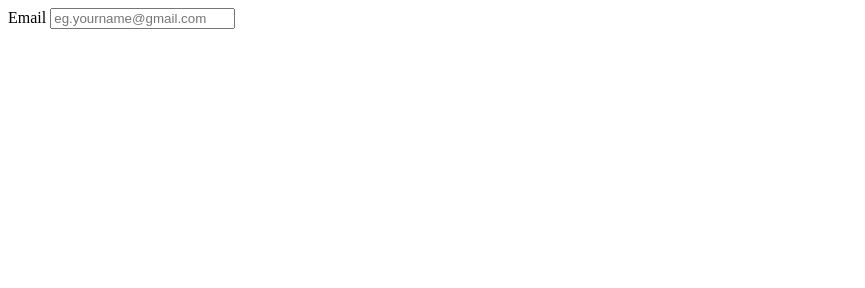
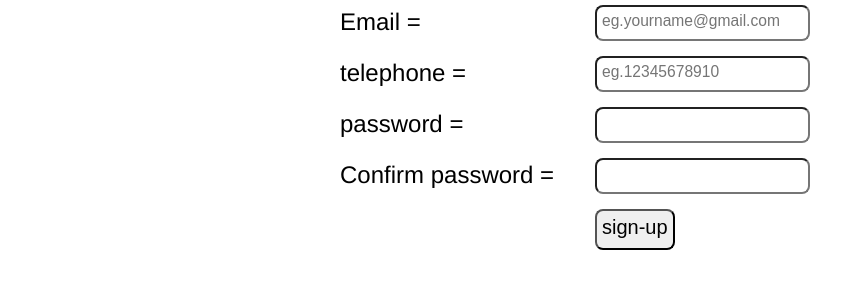
Before and after one commit to ayush-rgp/jQ.github.io, a plain HTML site: page index.html in a window 1280 px wide. Shown: the whole page, without its empty margins (0-865 px from the left). Drawn offline with Linux system fonts and the light colour scheme.

Commit message:
Update index.html

```diff
--- a/index.html
+++ b/index.html
@@ -8,7 +8,51 @@
 
         <style type="text/css">
 
+            body {
 
+                font-family: Helvetica, sans-serif;
+                font-size: 150%;
+
+            }
+
+            input {
+
+                padding: 5px 5px 9px 5px;
+                position: relative;
+                bottom: 3px;
+                font-size: 65%;
+                border: 2px soild grey;
+                border-radius: 8px;
+                margin-left: 5px;
+
+            }
+
+            label {
+
+                float: left;
+                width: 250px;
+
+            }
+
+            #wrapper {
+
+                width: 600px;
+                margin: 0 auto;
+
+            }
+
+            .for {
+
+                margin-bottom: 15px;
+
+            }
+
+            #submit {
+
+                margin-left: 255px;
+                font-size: 20px;
+
+            }
 
         </style>
 
@@ -16,13 +60,75 @@
 
     <body>
 
-        <label for="email">Email</label>
+        <div id="wrapper">
 
-        <input type="text" name="email" id="email" placeholder="eg.yourname@gmail.com"><br>
+            <div class="for">
+
+                <label for="email">Email = </label>
+
+                <input type="text" name="email" id="email" placeholder="eg.yourname@gmail.com">
+
+            </div>
+
+            <div class="for">
+
+                <label for="telephone">telephone = </label>
+
+                <input type="text" name="telephone" id="telephone" placeholder="eg.12345678910">
+
+            </div>
+
+            <div class="for">
+
+                <label for="password">password = </label>
+
+                <input type="password" name="password" id="password">
+
+            </div>
+
+            <div class="for">
+
+                <label for="password">Confirm password = </label>
+
+                <input type="password" name="Confirm password" id="confirmpassword">
+
+            </div>
+
+            <div class="for">
+
+                <input type="submit" id="submit" value="sign-up">
+
+            </div>
+
+        </div>
 
         <script type="text/javascript">
 
+            function validateEmail($email) {
 
+                var emailReg = /^([\w-\.]+@([\w-]+\.)+[\w-]{2,4})?$/;
+
+                return emailReg.test( $email );
+
+            };
+
+            $("#submit").click(function(){
+
+                var errorMessage = "";
+
+                if (validateEmail($("#email").val()) == false) {
+
+                    errorMessage += " your email addreas is not valid ";
+
+                }
+
+                if ($.isNumeric($("#telephone").val()) == false) {
+
+                    errorMessage += "your phone number is not numeric"
+
+                }
+
+            })
 
         </script>
 
```
